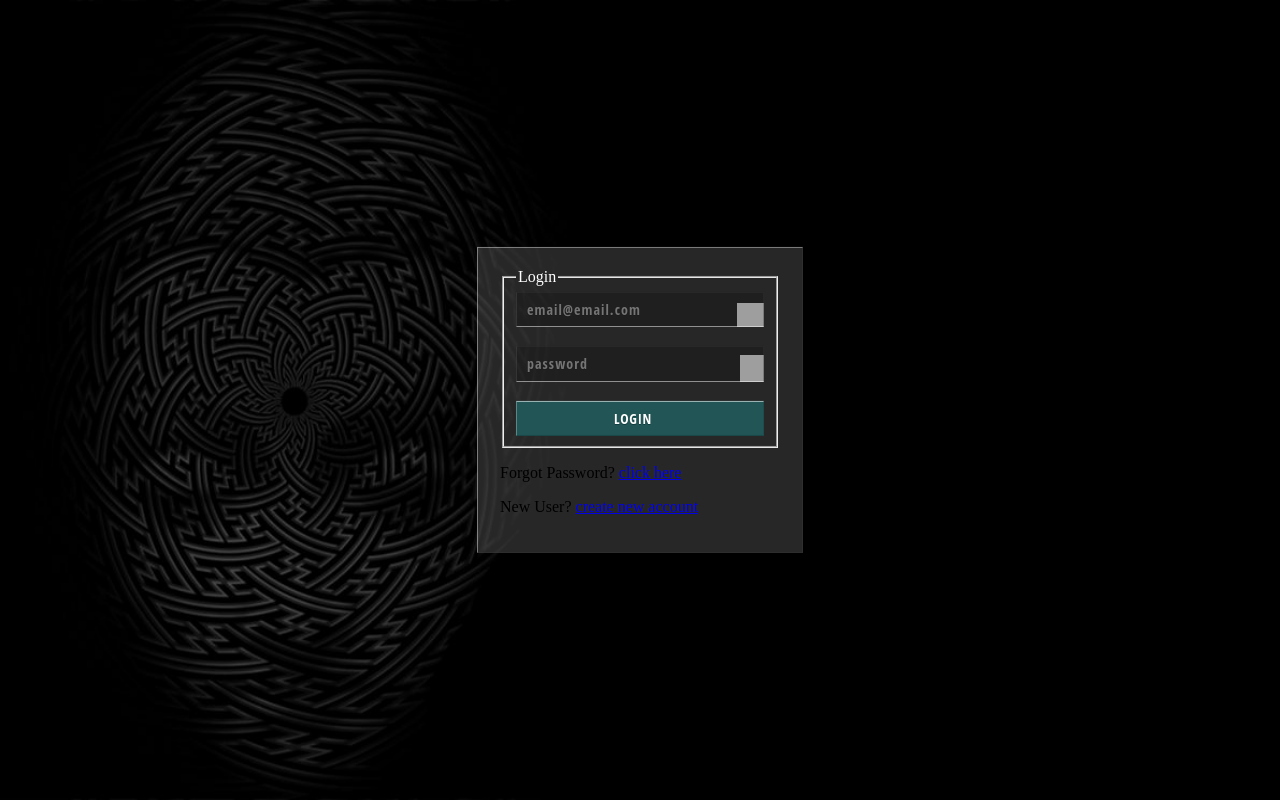
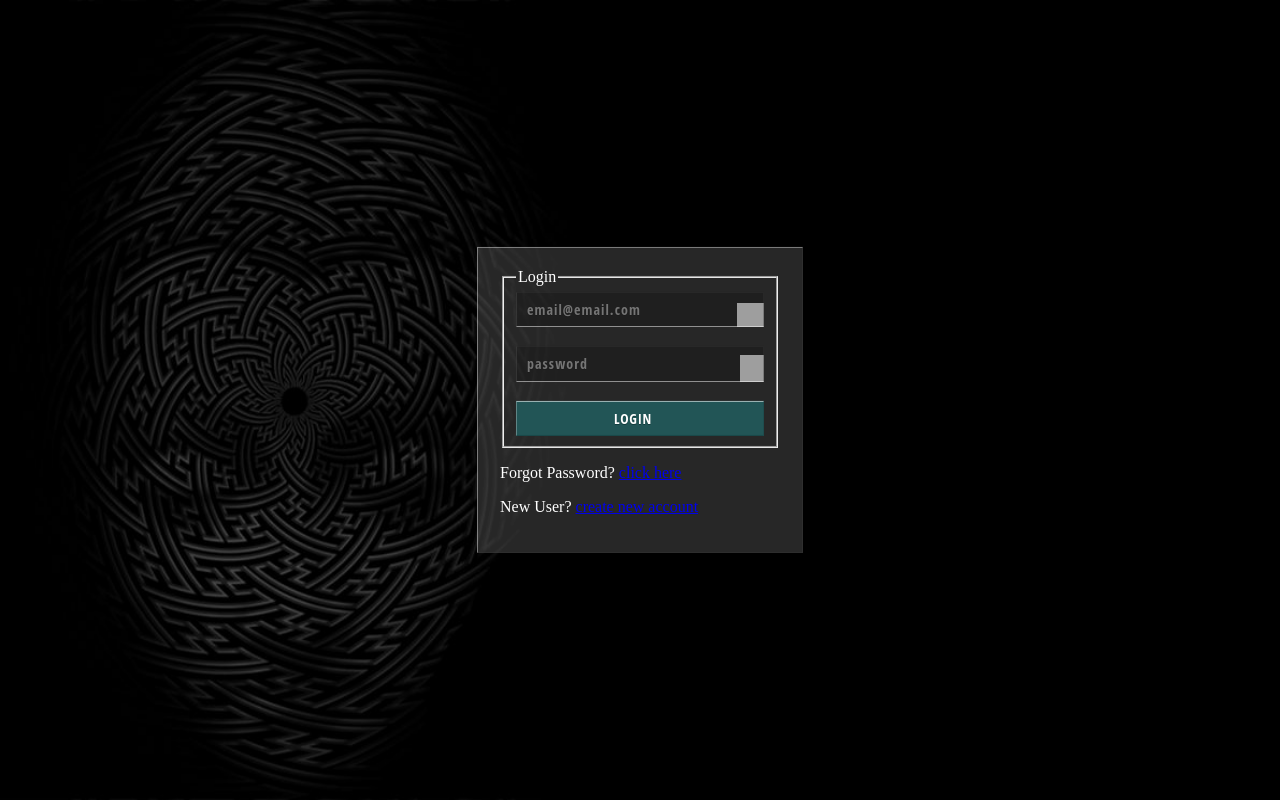
Before and after one commit to roymyboy/www, a PHP site: page / in a window 1280 px wide. Run offline with PHP 8.4, Linux system fonts and the light colour scheme; data that the repository does not hold is empty; grey boxes are pictures that could not be loaded.

Commit message:
bg change

```diff
--- a/index.php
+++ b/index.php
@@ -62,8 +62,8 @@ if (isset($_POST['login'])) {
 			<button type="submit" name= "login" value="Login" class="btn btn-primary">login</button> </div>
 			<div class="etc-login-form">
 		</fieldset>
-			<p>Forgot Password? <a href="forgotpw.html">click here</a></p>
-			<p>New User? <a href="register.php">create new account</a></p>
+			<p id= "p-color">Forgot Password? <a href="forgotpw.html">click here</a></p>
+			<p id= "p-color">New User? <a href="register.php">create new account</a></p>
 		</div>
 	</form>
    </div>
--- a/style.css
+++ b/style.css
@@ -96,3 +96,7 @@ form button[type=submit] {
   border-right-color: #1e4d4e;
   cursor: pointer;
 }
+
+#p-color{
+  color:white;
+}
```
Also changed, not shown: 1 other file.
